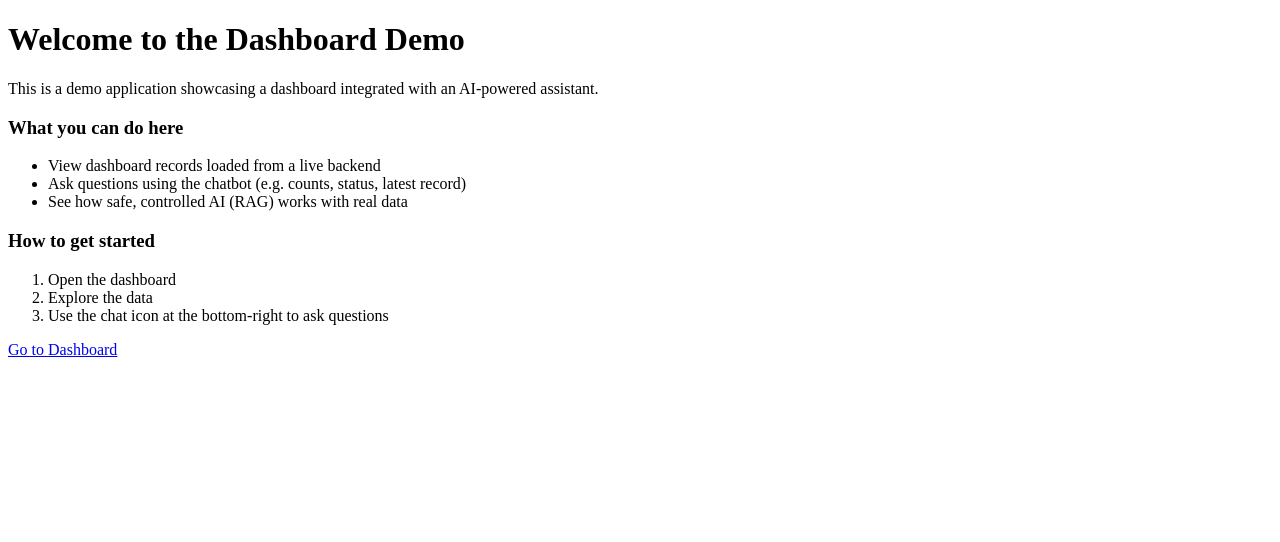
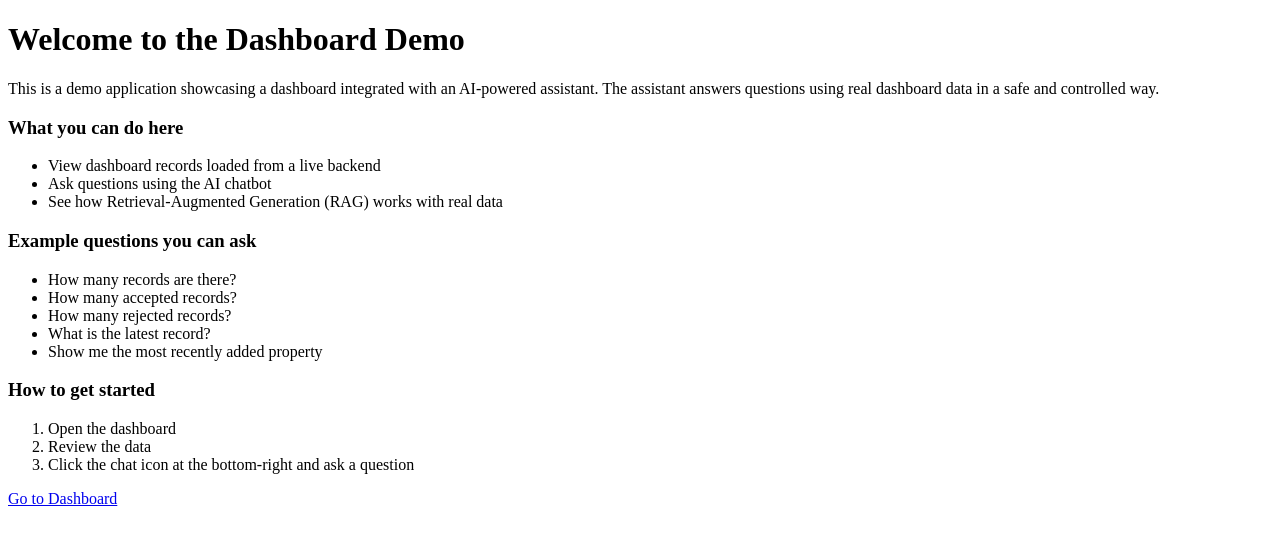
Before and after one commit to yogesh2019/miniDashboard, an Angular app: page / in a window 1280 px wide. Shown: the top 542 px of the page. Built offline with nearby package versions, Linux system fonts and the light colour scheme.

Commit message:
adding examples

```diff
--- a/src/app/page/home/home.component.html
+++ b/src/app/page/home/home.component.html
@@ -4,20 +4,30 @@
 
   <p class="intro">
     This is a demo application showcasing a dashboard integrated with an AI-powered assistant.
+    The assistant answers questions using real dashboard data in a safe and controlled way.
   </p>
 
   <h3>What you can do here</h3>
   <ul>
     <li>View dashboard records loaded from a live backend</li>
-    <li>Ask questions using the chatbot (e.g. counts, status, latest record)</li>
-    <li>See how safe, controlled AI (RAG) works with real data</li>
+    <li>Ask questions using the AI chatbot</li>
+    <li>See how Retrieval-Augmented Generation (RAG) works with real data</li>
+  </ul>
+
+  <h3>Example questions you can ask</h3>
+  <ul class="examples">
+    <li>How many records are there?</li>
+    <li>How many accepted records?</li>
+    <li>How many rejected records?</li>
+    <li>What is the latest record?</li>
+    <li>Show me the most recently added property</li>
   </ul>
 
   <h3>How to get started</h3>
   <ol>
     <li>Open the dashboard</li>
-    <li>Explore the data</li>
-    <li>Use the chat icon at the bottom-right to ask questions</li>
+    <li>Review the data</li>
+    <li>Click the chat icon at the bottom-right and ask a question</li>
   </ol>
 
   <a class="dashboard-link" routerLink="/dashboard">
```
